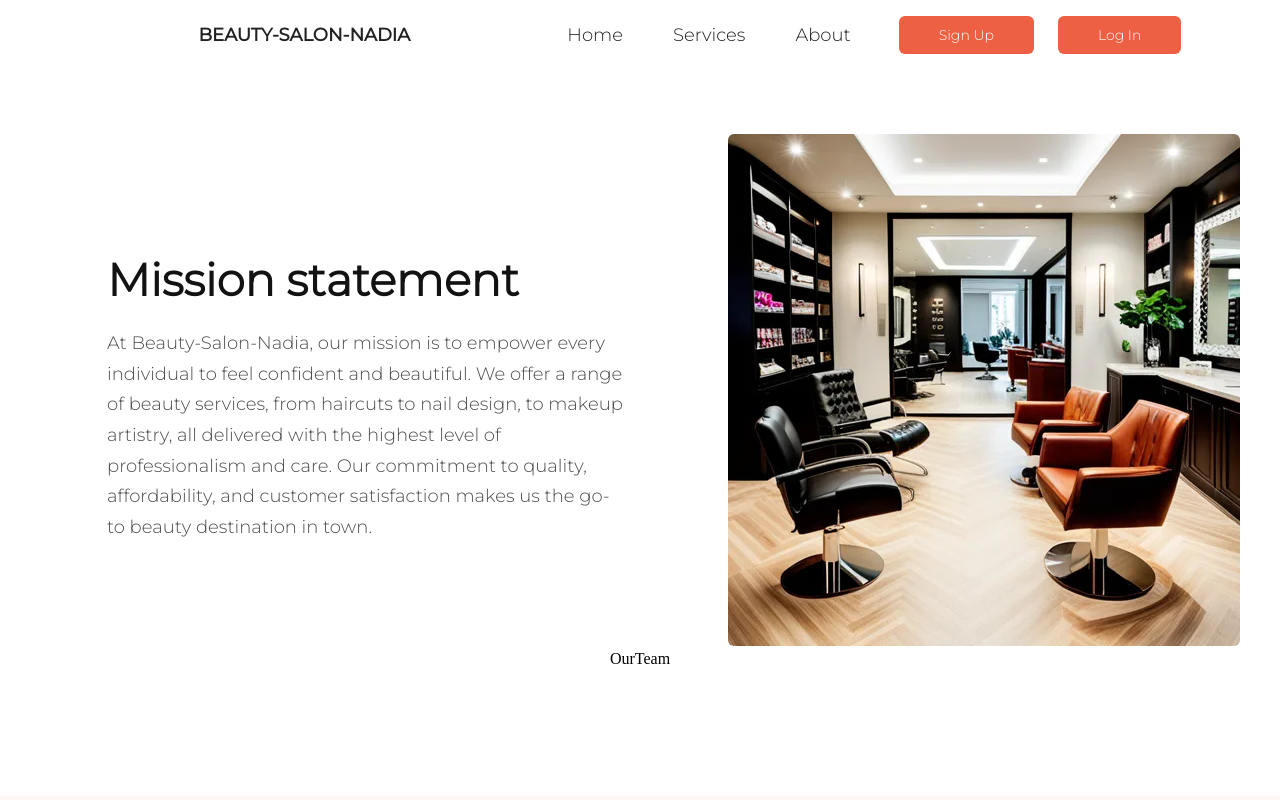
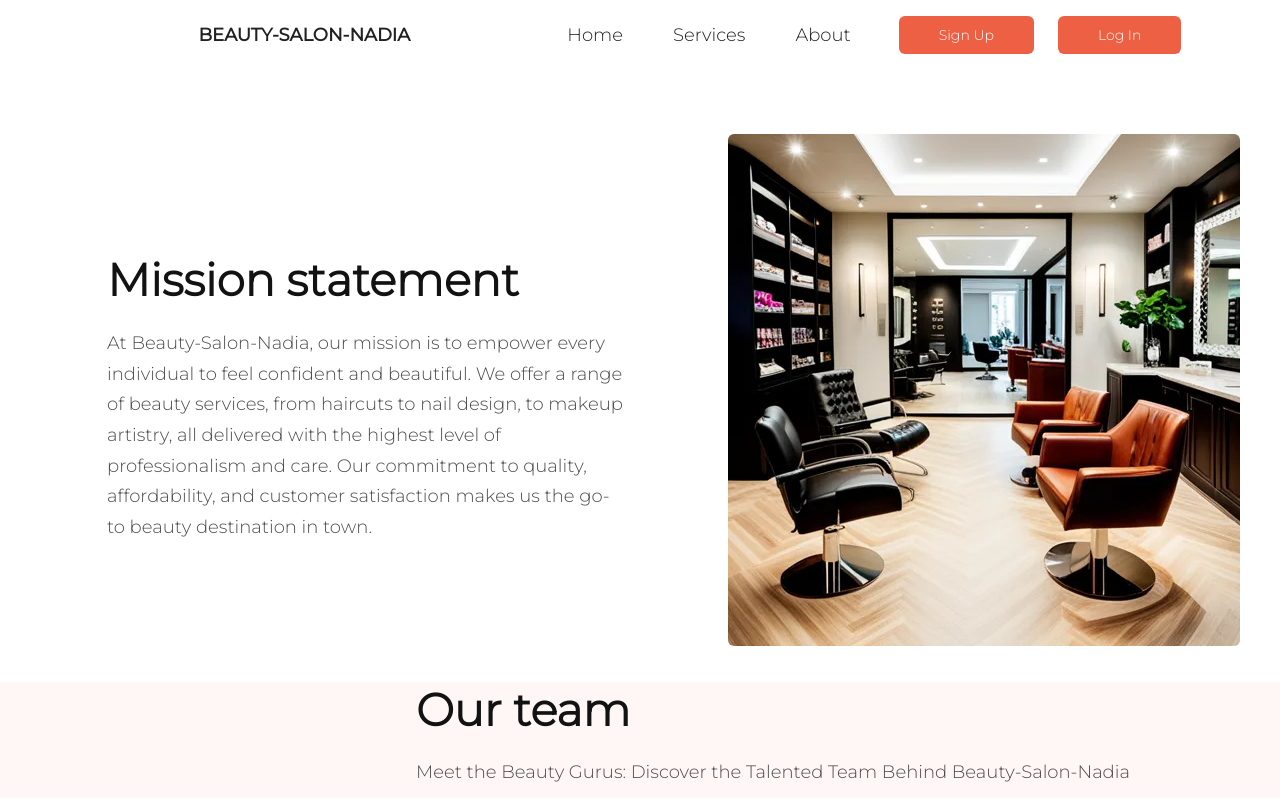
Before and after one commit to nadiahosisy/Beauty-Salon, a React (Vite) app: page /About in a window 1280 px wide. Shown: the top 800 px of the page. Built offline with nearby package versions, Linux system fonts and the light colour scheme.

Commit message:
fix styled ro OurTeam component

```diff
--- a/src/components/services-components/about-component/OurTeam.jsx
+++ b/src/components/services-components/about-component/OurTeam.jsx
@@ -1,7 +1,23 @@
 import React from "react";
 
 const OurTeam = () => {
-  return <div>OurTeam</div>;
+  return (
+    <div className="our-team-main-div">
+      <div className="our-team-div">
+        <h2 className="our-team">Our team</h2>
+        <div className="our-team-text">
+          Meet the Beauty Gurus: Discover the Talented Team Behind
+          Beauty-Salon-Nadia
+        </div>
+      </div>
+      <div className="description-main-div">
+        <div className="left-description-div">
+          {/* <img src="./images/beauty-nadia.jpg"></img> */}
+        </div>
+        <div className="right-description-div"></div>
+      </div>
+    </div>
+  );
 };
 
 export default OurTeam;
--- a/src/main.jsx
+++ b/src/main.jsx
@@ -8,6 +8,7 @@ import "./style/upper-services-page.css";
 import "./style/inner-services-page.css";
 import "./style/subscribe-services-page.css";
 import "./style/about-page.css";
+import "./style/about-our-team-page.css";
 
 ReactDOM.createRoot(document.getElementById("root")).render(
   <React.StrictMode>
--- /dev/null
+++ b/src/style/about-our-team-page.css
@@ -0,0 +1,48 @@
+@font-face {
+  font-family: "Monserat-semi-bold";
+  src: url("../assets/fonts/montserat/Montserrat-SemiBold.ttf");
+}
+@font-face {
+  font-family: "Monserat-ligth";
+  src: url("../assets/fonts/montserat/Montserrat-Light.ttf");
+}
+
+@font-face {
+  font-family: "Monserat-medium";
+  src: url("../assets/fonts/montserat/Montserrat-Medium.ttf");
+}
+@font-face {
+  font-family: "Monserat-regular";
+  src: url("../assets/fonts/montserat/Montserrat-Regular.ttf");
+}
+.our-team-main-div {
+  background-color: #fff7f6;
+  width: 100%;
+  margin-top: 2rem;
+}
+.our-team-div {
+  display: flex;
+  flex-direction: column;
+  justify-content: start;
+  align-items: start;
+  flex-basis: auto;
+  flex-grow: 0;
+  margin-left: 26rem;
+  gap: 10px;
+  transition: 0.3s;
+}
+.our-team {
+  display: flex;
+  color: #121212;
+  font-size: 45px;
+  font-family: Monserat-ligth, sans-serif;
+}
+.our-team-text {
+  font-family: Monserat-ligth, sans-serif;
+  color: #4d4d4d;
+  font-size: 18px;
+  line-height: 1.7;
+  margin-bottom: 10px;
+  padding-top: 10px;
+  text-align: left;
+}
```
Also changed, not shown: public/images/beauty-nadia.jpg (added).
